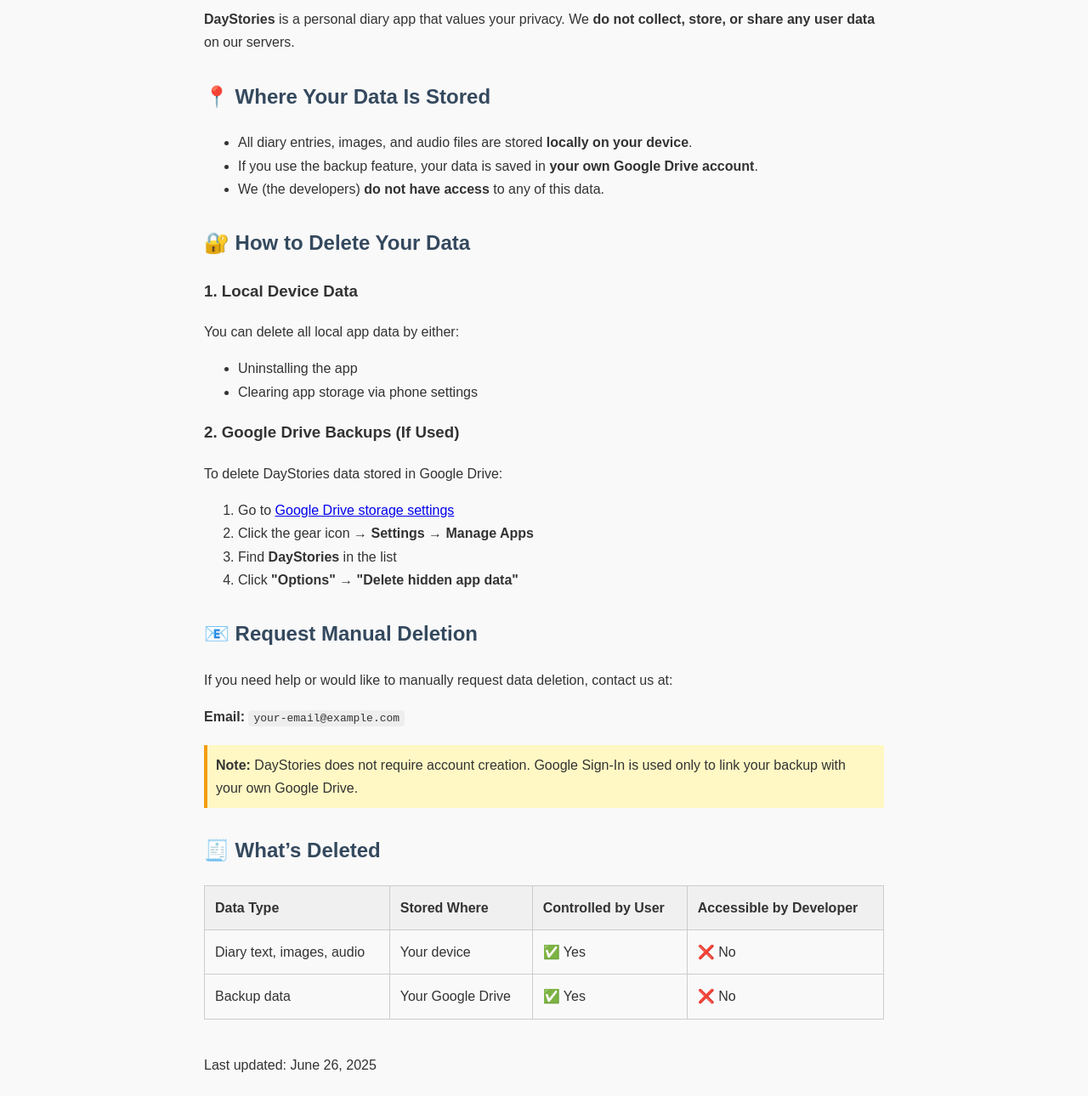
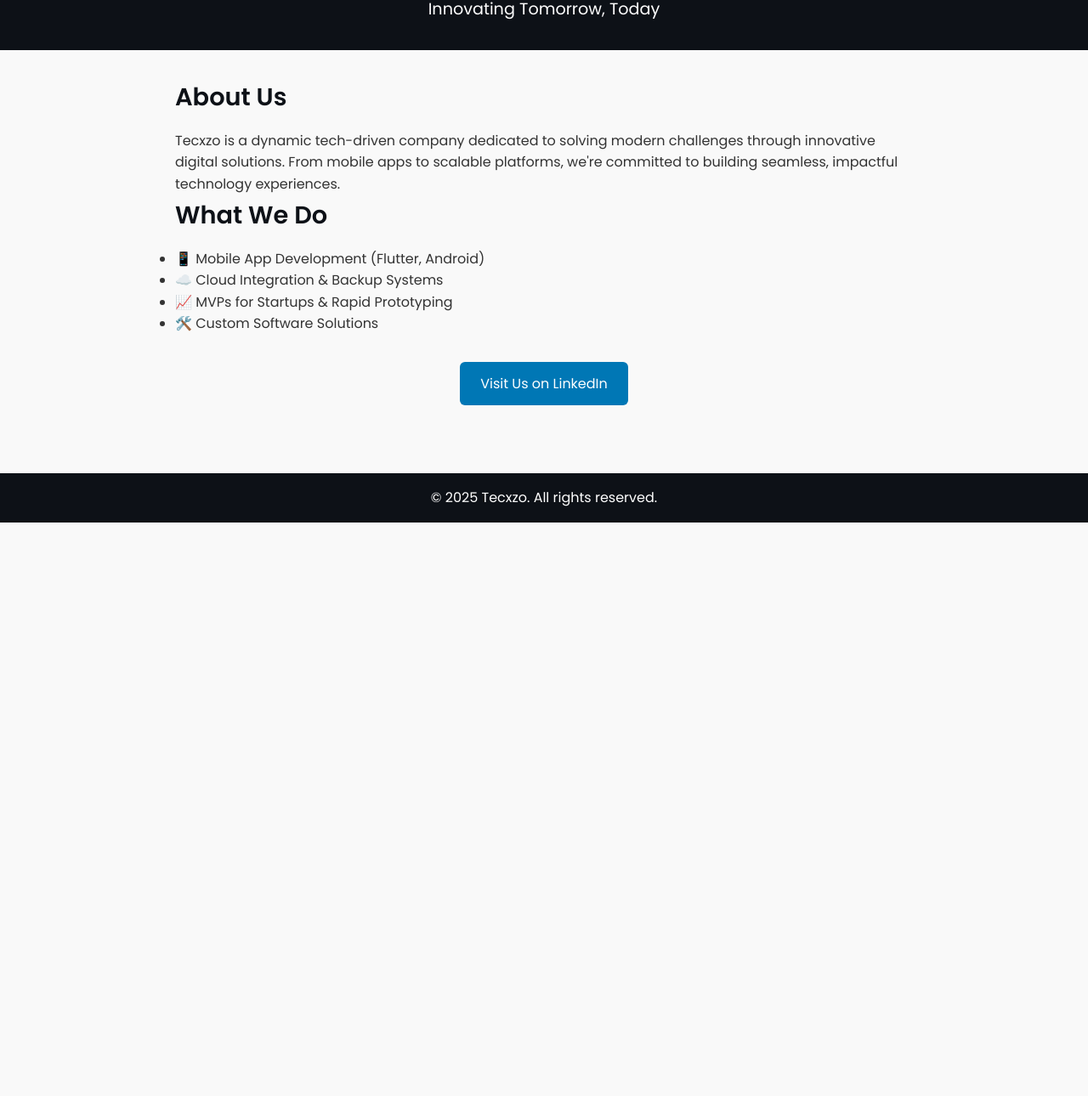
Before and after one commit to TecxZo/Privacy-Policy, a plain HTML site: page index.html in a window 1280 px wide. Shown: the part 108-1398 px from the top of the page at 85% size. After the commit the page ends 800 px from the top, so only its background shows below. Drawn offline with Linux system fonts and the light colour scheme.

Commit message:
Update index.html

```diff
--- a/index.html
+++ b/index.html
@@ -1,116 +1,100 @@
 <!DOCTYPE html>
-
 <html lang="en">
 <head>
   <meta charset="UTF-8" />
-  <meta name="viewport" content="width=device-width, initial-scale=1.0"/>
-  <title>Delete Your Data – DayStories</title>
+  <meta name="viewport" content="width=device-width, initial-scale=1.0" />
+  <title>Tecxzo – Building the Future</title>
+  <link href="https://fonts.googleapis.com/css2?family=Poppins:wght@400;600&display=swap" rel="stylesheet">
   <style>
+    * {
+      margin: 0; padding: 0; box-sizing: border-box;
+    }
     body {
-      font-family: Arial, sans-serif;
-      line-height: 1.7;
-      padding: 20px;
-      max-width: 800px;
+      font-family: 'Poppins', sans-serif;
+      background: #f9f9f9;
+      color: #333;
+      line-height: 1.6;
+    }
+    header {
+      background: #0d1117;
+      color: white;
+      padding: 2rem 1rem;
+      text-align: center;
+    }
+    header h1 {
+      font-size: 2.5rem;
+    }
+    header p {
+      font-size: 1.2rem;
+      margin-top: 0.5rem;
+    }
+    section {
+      padding: 2rem 1rem;
+      max-width: 900px;
       margin: auto;
-      background-color: #f9f9f9;
-      color: #333;
     }
-    h1 {
-      color: #2c3e50;
+    .section-title {
+      font-size: 1.8rem;
+      margin-bottom: 1rem;
+      color: #0d1117;
     }
-    h2 {
-      margin-top: 30px;
-      color: #34495e;
+    .cta {
+      margin-top: 2rem;
+      text-align: center;
     }
-    code {
-      background-color: #eee;
-      padding: 2px 6px;
-      border-radius: 4px;
+    .cta a {
+      display: inline-block;
+      background: #0077b5;
+      color: white;
+      padding: 0.8rem 1.5rem;
+      text-decoration: none;
+      border-radius: 6px;
+      transition: background 0.3s ease;
     }
-    table {
-      border-collapse: collapse;
-      width: 100%;
-      margin-top: 10px;
+    .cta a:hover {
+      background: #005582;
     }
-    th, td {
-      border: 1px solid #ccc;
-      padding: 12px;
-      text-align: left;
-    }
-    th {
-      background-color: #f0f0f0;
-    }
-    .note {
-      background-color: #fff8c4;
-      padding: 10px;
-      border-left: 4px solid #f39c12;
-      margin-top: 20px;
+    footer {
+      background: #0d1117;
+      color: white;
+      padding: 1rem;
+      text-align: center;
+      margin-top: 3rem;
     }
   </style>
 </head>
 <body>
-  <h1>Delete Your Data – DayStories</h1>
 
-  <p><strong>DayStories</strong> is a personal diary app that values your privacy. We <strong>do not collect, store, or share any user data</strong> on our servers.</p>
+  <header>
+    <h1>Tecxzo</h1>
+    <p>Innovating Tomorrow, Today</p>
+  </header>
 
-  <h2>📍 Where Your Data Is Stored</h2>
-  <ul>
-    <li>All diary entries, images, and audio files are stored <strong>locally on your device</strong>.</li>
-    <li>If you use the backup feature, your data is saved in <strong>your own Google Drive account</strong>.</li>
-    <li>We (the developers) <strong>do not have access</strong> to any of this data.</li>
-  </ul>
+  <section>
+    <h2 class="section-title">About Us</h2>
+    <p>
+      Tecxzo is a dynamic tech-driven company dedicated to solving modern challenges through innovative digital solutions.
+      From mobile apps to scalable platforms, we're committed to building seamless, impactful technology experiences.
+    </p>
 
-  <h2>🔐 How to Delete Your Data</h2>
-  <h3>1. Local Device Data</h3>
-  <p>You can delete all local app data by either:</p>
-  <ul>
-    <li>Uninstalling the app</li>
-    <li>Clearing app storage via phone settings</li>
-  </ul>
+    <h2 class="section-title">What We Do</h2>
+    <ul>
+      <li>📱 Mobile App Development (Flutter, Android)</li>
+      <li>☁️ Cloud Integration & Backup Systems</li>
+      <li>📈 MVPs for Startups & Rapid Prototyping</li>
+      <li>🛠️ Custom Software Solutions</li>
+    </ul>
 
-  <h3>2. Google Drive Backups (If Used)</h3>
-  <p>To delete DayStories data stored in Google Drive:</p>
-  <ol>
-    <li>Go to <a href="https://drive.google.com/drive/u/0/quota" target="_blank">Google Drive storage settings</a></li>
-    <li>Click the gear icon → <strong>Settings</strong> → <strong>Manage Apps</strong></li>
-    <li>Find <strong>DayStories</strong> in the list</li>
-    <li>Click <strong>"Options" → "Delete hidden app data"</strong></li>
-  </ol>
+    <div class="cta">
+      <a href="https://www.linkedin.com/company/tecxzo/" target="_blank">
+        Visit Us on LinkedIn
+      </a>
+    </div>
+  </section>
 
-  <h2>📧 Request Manual Deletion</h2>
-  <p>If you need help or would like to manually request data deletion, contact us at:</p>
-  <p><strong>Email:</strong> <code>your-email@example.com</code></p>
+  <footer>
+    &copy; 2025 Tecxzo. All rights reserved.
+  </footer>
 
-  <div class="note">
-    <strong>Note:</strong> DayStories does not require account creation. Google Sign-In is used only to link your backup with your own Google Drive.
-  </div>
-
-  <h2>🧾 What’s Deleted</h2>
-  <table>
-    <thead>
-      <tr>
-        <th>Data Type</th>
-        <th>Stored Where</th>
-        <th>Controlled by User</th>
-        <th>Accessible by Developer</th>
-      </tr>
-    </thead>
-    <tbody>
-      <tr>
-        <td>Diary text, images, audio</td>
-        <td>Your device</td>
-        <td>✅ Yes</td>
-        <td>❌ No</td>
-      </tr>
-      <tr>
-        <td>Backup data</td>
-        <td>Your Google Drive</td>
-        <td>✅ Yes</td>
-        <td>❌ No</td>
-      </tr>
-    </tbody>
-  </table>
-
-  <p style="margin-top: 40px;">Last updated: June 26, 2025</p>
 </body>
 </html>
```
